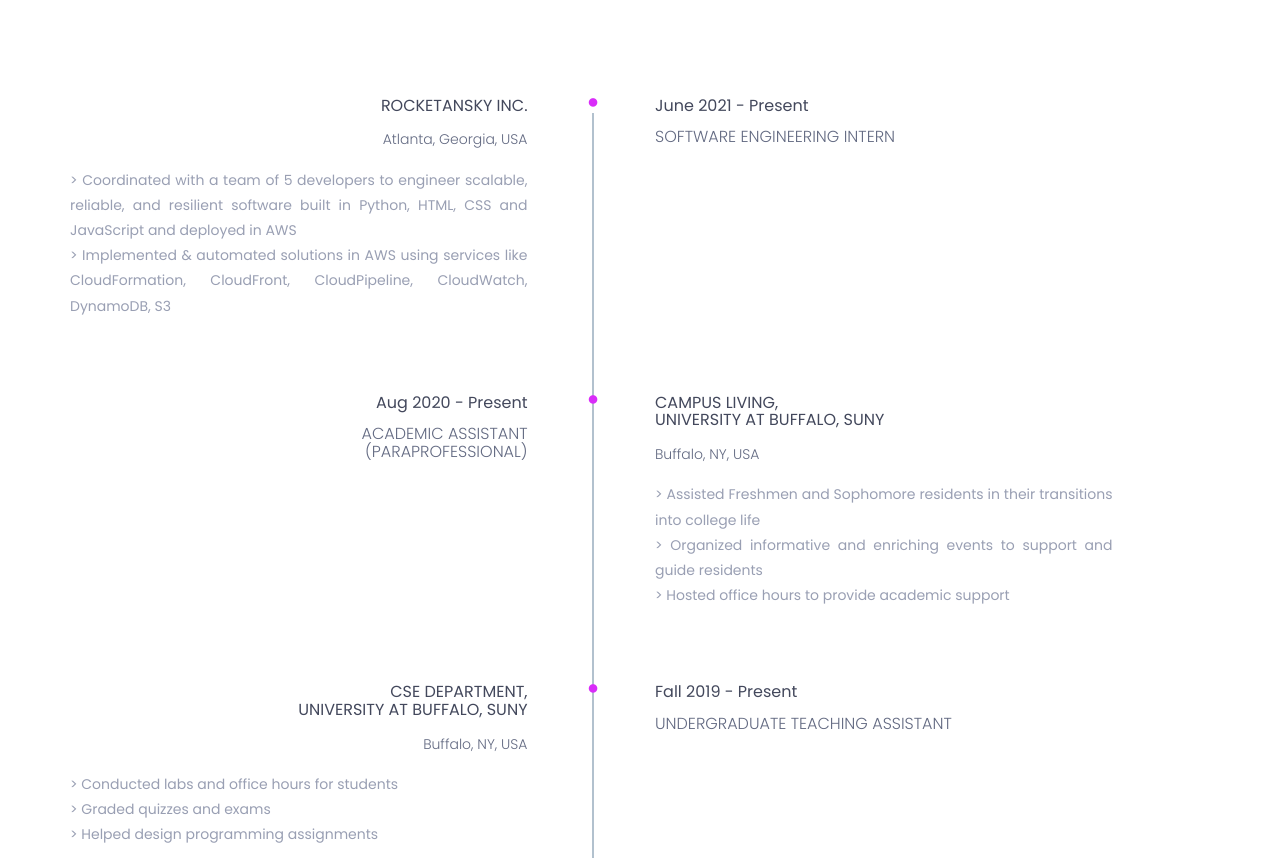
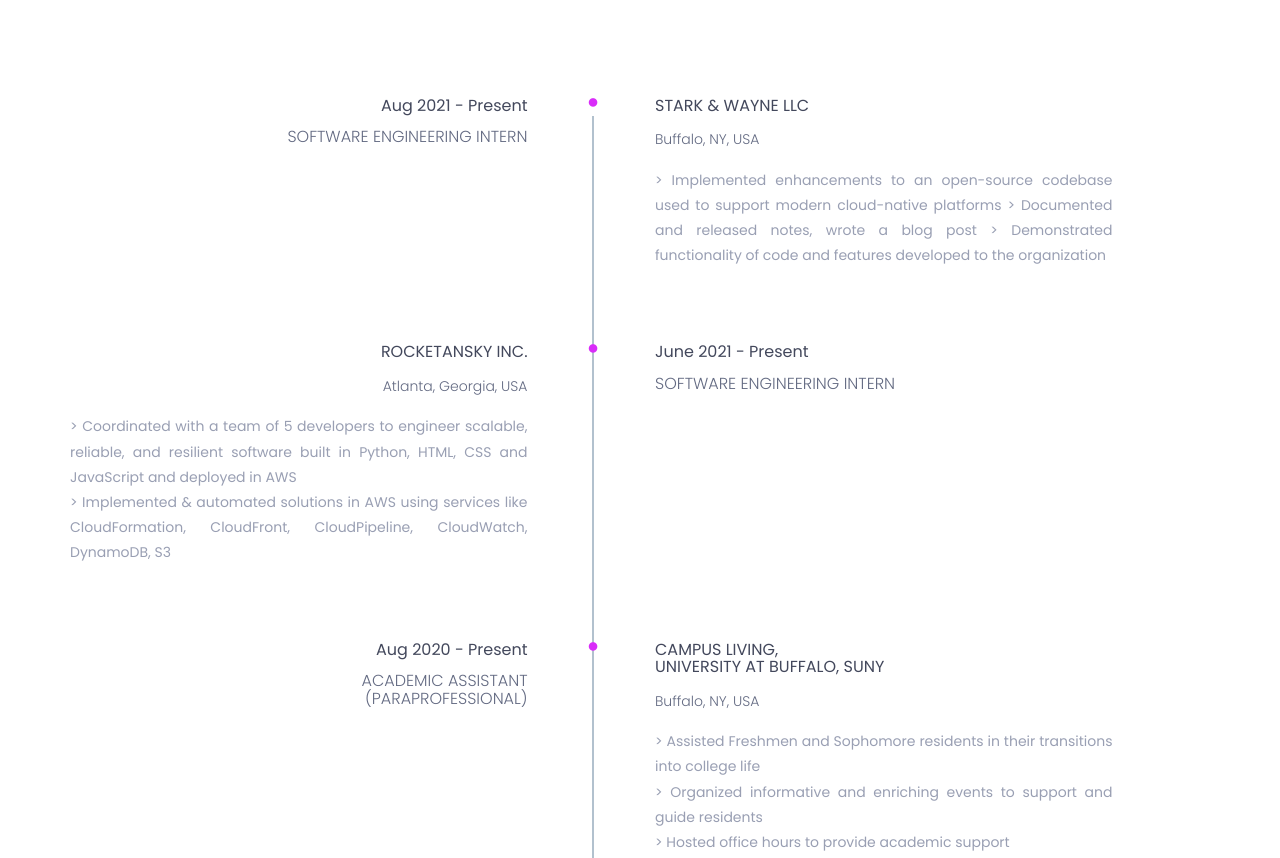
Before and after one commit to tanviekirane/tanviekirane.github.io, a plain HTML site: page index.html in a window 1280 px wide. Shown: the part 3160-4018 px from the top of the page. Drawn offline with nearby package versions, Linux system fonts and the light colour scheme.

Commit message:
new resume, added S&W experience

```diff
--- a/index.html
+++ b/index.html
@@ -435,6 +435,36 @@
 				<div class="experience-content">
 						<div class="main-timeline">
 							<ul>
+
+								<li>
+									<div class="single-timeline-box fix">
+										<div class="row">
+											<div class="col-md-5">
+												<div class="experience-time text-right">
+													<h2>Aug 2021 - Present</h2>
+													<h3>Software engineering intern</h3>
+												</div><!--/.experience-time-->
+											</div><!--/.col-->
+											<div class="col-md-offset-1 col-md-5">
+												<div class="timeline">
+													<div class="timeline-content">
+														<h4 class="title">
+															<span><i class="fa fa-circle" aria-hidden="true"></i></span>
+															Stark & Wayne LLC
+														</h4>
+														<h5>Buffalo, NY, USA</h5>
+														<p class="description" style="text-align: justify;">
+															> Implemented enhancements to an open-source codebase used to support modern cloud-native platforms
+															> Documented and released notes, wrote a blog post
+															> Demonstrated functionality of code and features developed to the organization
+														</p>
+													</div><!--/.timeline-content-->
+												</div><!--/.timeline-->
+											</div><!--/.col-->
+										</div>
+									</div><!--/.single-timeline-box-->
+								</li>
+
 								<li>
 									<div class="single-timeline-box fix">
 										<div class="row">
```
Also changed, not shown: 1 other file.
